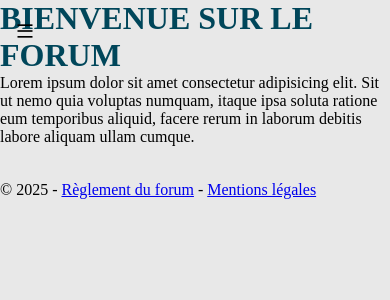
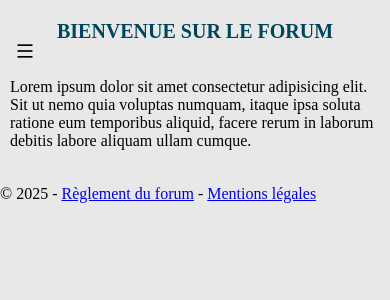
Before and after one commit to Dambpfl/Forum, a PHP site: page / in a window 390 px wide. Shown: the top 300 px of the page. Run offline with PHP 8.4, Linux system fonts and the light colour scheme; some libraries are stand-ins or nearby versions; some web fonts are replaced.

Commit message:
FIX : Responsive -> accueil

```diff
--- a/forum/public/css/style.css
+++ b/forum/public/css/style.css
@@ -413,6 +413,18 @@ textarea {
     border-radius: 5px;
 }
 
+/* Accueil */
+.presentation {
+    margin-left: 10px;
+    margin-right: 10px;
+}
+
+.titre {
+    width: 100%;
+    padding: 0 15px;
+    margin-top: 20px;
+}
+
 /* Liste des utilisateurs */
 table, td {
     border: 1px solid black;
@@ -466,8 +478,13 @@ thead {
 }
 
 @media screen and (max-width: 530px) {
+    .titre {
+        font-size: 10px;
+        margin-bottom: 35px;
+    }
+
     .message-content {
-        width: 300px;
+        width: 320px;
     }
 
     .container-t-message textarea {
--- a/forum/view/forum/listMessages.php
+++ b/forum/view/forum/listMessages.php
@@ -34,7 +34,7 @@
         <form action="index.php?ctrl=forum&action=addMessage&id=<?= $sujet->getId() ?>" method="post">
             <div class="container-t-message">
                 <div class="t-message">
-                    <label for="pseudo"><?= $_SESSION['user'] ?> :<br>
+                    <label for="pseudo"><?= $_SESSION['user'] ?><br>
                 </div>
                 <textarea name="texte" id="texte" placeholder="Tapez votre message ici.." rows="10" cols="50"></textarea>
             <div class="container-mSubmit">
--- a/forum/view/home.php
+++ b/forum/view/home.php
@@ -1,3 +1,6 @@
-<h1>BIENVENUE SUR LE FORUM</h1>
-
-<p>Lorem ipsum dolor sit amet consectetur adipisicing elit. Sit ut nemo quia voluptas numquam, itaque ipsa soluta ratione eum temporibus aliquid, facere rerum in laborum debitis labore aliquam ullam cumque.</p>
+<div class="titre">
+    <h1>BIENVENUE SUR LE FORUM</h1>
+</div>
+<div class="presentation">
+    <p>Lorem ipsum dolor sit amet consectetur adipisicing elit. Sit ut nemo quia voluptas numquam, itaque ipsa soluta ratione eum temporibus aliquid, facere rerum in laborum debitis labore aliquam ullam cumque.</p>
+</div>
```
